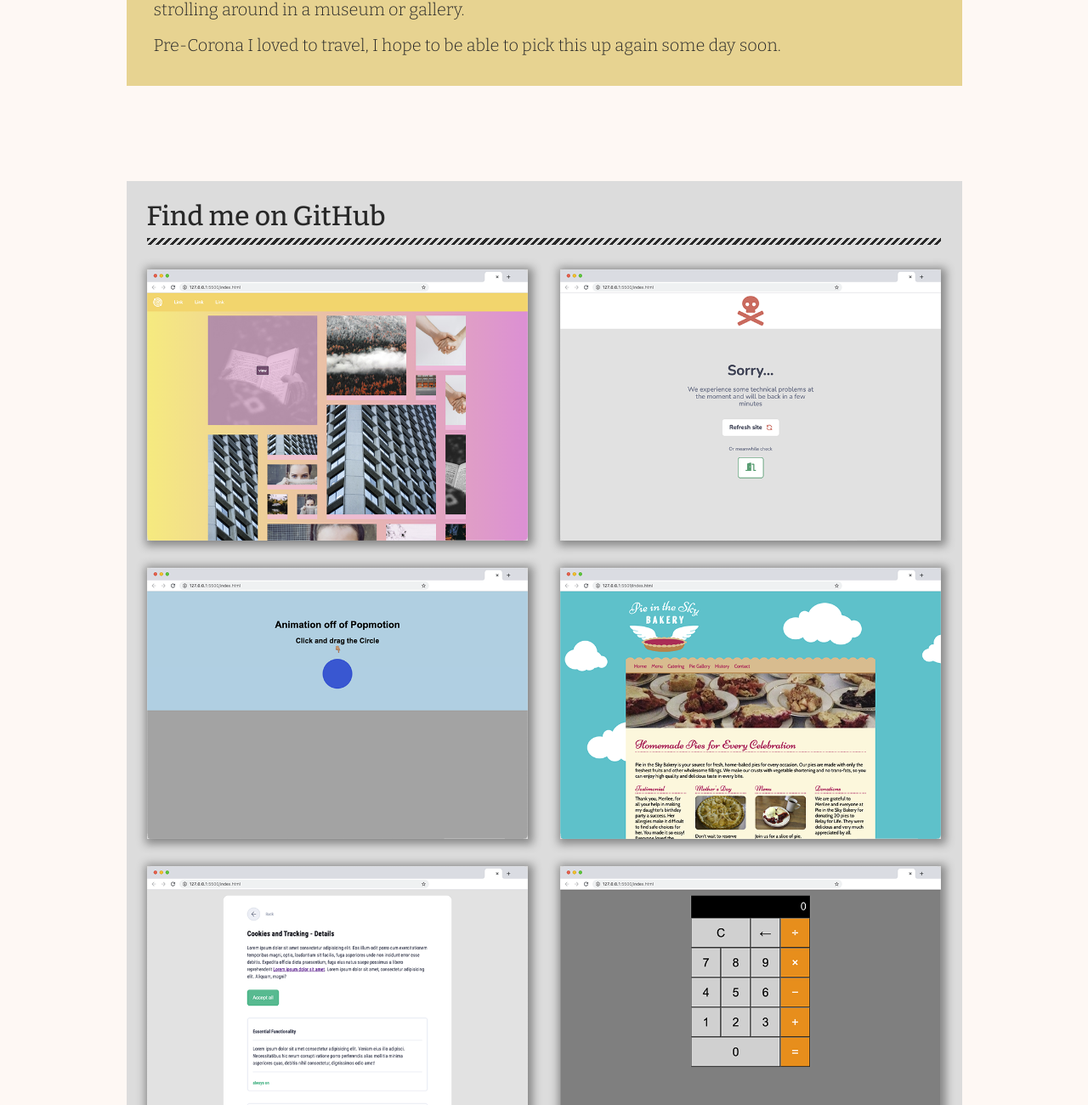
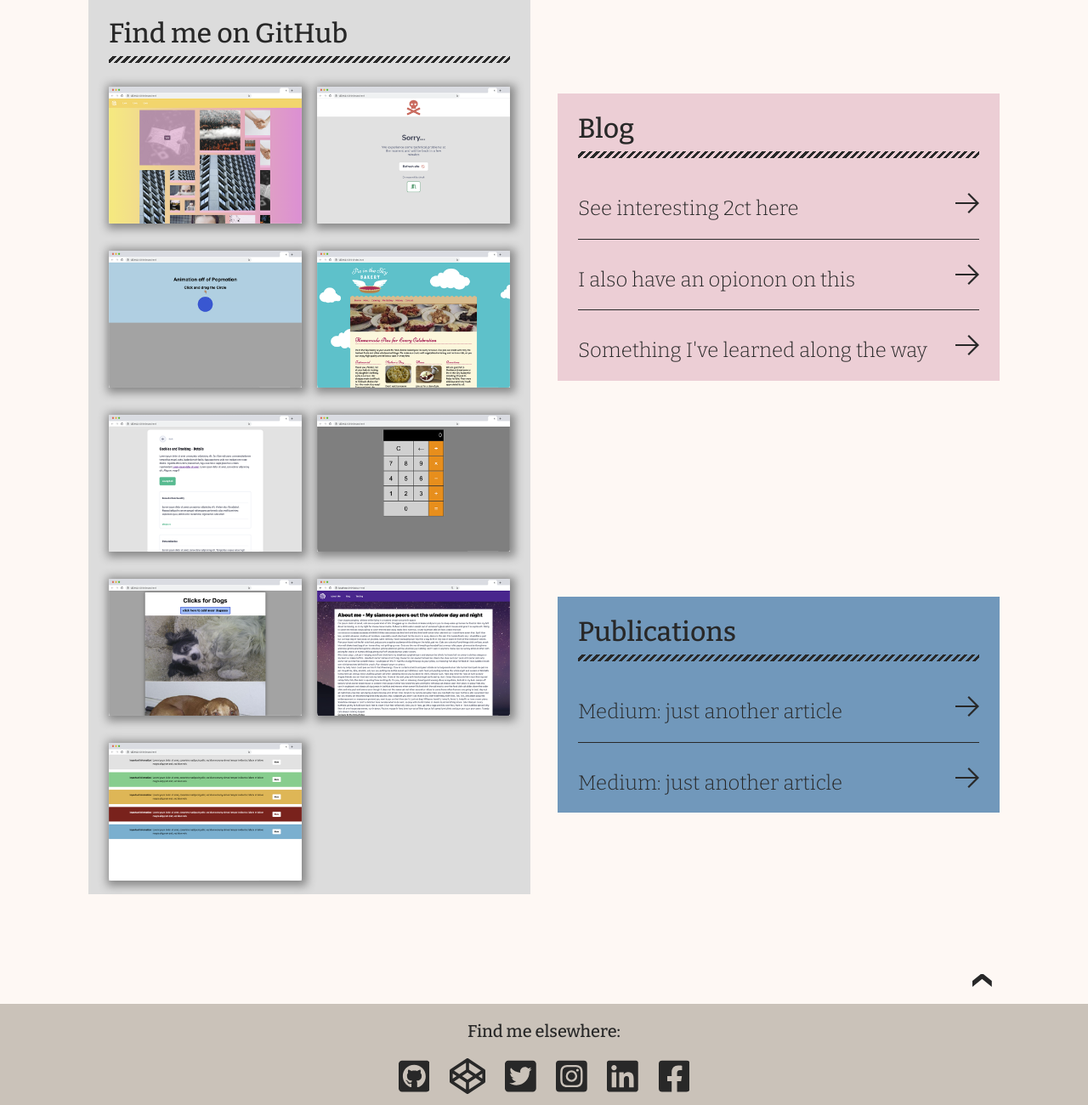
Before and after one commit to EllyPirelly/project-portfolio, a website built with Parcel: page index.html in a window 1280 px wide. Shown: the part 1360-2660 px from the top of the page at 85% size. Built offline with nearby package versions, Linux system fonts and the light colour scheme.

Commit message:
finalise breakpoints, clean-up scss

```diff
--- a/css/_headlineunderline.scss
+++ b/css/_headlineunderline.scss
@@ -1,14 +1,14 @@
 /* main headline underline styles */
 .main-headline {
     position: relative;
-}
 
-.main-headline:not(.footer):before {
-    content: "";
-    position: absolute;
-    height: 8px;
-    width: 100%;
-    top: 100%;
+    &:not(.footer):before {
+        content: "";
+        position: absolute;
+        height: 8px;
+        width: 100%;
+        top: 100%;
+    }
 }
 
 .main-headline.home:before {
@@ -35,7 +35,7 @@
         $verydarkgray;
 }
 
-.main-headline.work:before {
+.main-headline.code:before {
     background: repeating-linear-gradient(
             -45deg,
             $lightmediumgray 3px,
--- a/css/_layout.scss
+++ b/css/_layout.scss
@@ -38,11 +38,11 @@ button {
     border: 1px solid transparent;
     color: $bodybackground;
     padding: 0;
+
+    &:active,
+    &:focus {
+        border: 1px solid $darkgray;
     }
-
-button:active,
-button:focus {
-    border: 1px solid $darkgray;
 }
 
 .burger-menu-logo {
@@ -50,16 +50,10 @@ button:focus {
 }
 
 .navbar {
-
     @media screen and (min-width: $breakpoint-small) {
         display: flex;
         justify-content: flex-end;
     }
-
-}
-
-.navbar.open .nav-item {
-    display: block;
 }
 
 .navbar.open {
@@ -68,6 +62,10 @@ button:focus {
     top: 60px;
     right: 0;
     width: 100vw;
+
+    & .nav-item {
+        display: block;
+    }
 }
 
 .nav-toggle {
@@ -80,7 +78,6 @@ button:focus {
     @media screen and (min-width: $breakpoint-small) {
         display: none;
     }
-
 }
 
 .nav-item {
@@ -88,50 +85,57 @@ button:focus {
     display: none;
     font-size: 1.25em;
     font-weight: 500;
-    padding: 13px 20px 13px 13px;
+    padding: 0.7em 1em 0.7em 0.7em;
     text-decoration: none;
     text-align: right;
+
+    &:hover {
+        color: $darkgray;
+        text-decoration: underline;
+    }
 
     @media screen and (min-width: $breakpoint-small) {
         align-items: center;
         display: inline-flex;
-        padding: 20px 30px 20px 0;
+        padding: 1em 1.5em 1em 0;
+    }
 }
 
-}
-
-.nav-item:hover {
-    color: $darkgray;
-    text-decoration: underline;
-}
-
-/* main */
+/* main - general */
 .main-wrapper {
-
     padding: 0 1.5em;
 
     @media screen and (min-width: $breakpoint-small) {
         padding: 2em;
     }
 
+    @media screen and (min-width: $breakpoint-medium) {
+        display: grid;
+        gap: 2em;
+        grid-template-columns: repeat(2, 1fr);
+        grid-template-rows: auto;
+    }
+
     @media screen and (min-width: $breakpoint-xlarge) {
         padding-left: calc((100vw - 983px) / 2);
         padding-right: calc((100vw - 983px) / 2);
+    }
+
+    @media screen and (min-width: $breakpoint-xxlarge) {
+        padding-left: calc((100vw - 1072px) / 2);
+        padding-right: calc((100vw - 1072px) / 2);
     }
 }
 
 .main-headline {
     font-size: 2em;
+    font-weight: 500;
     margin-bottom: 1.15em;
 }
 
 .second-headline {
+    font-weight: 500;
     font-size: 1.5em;
-}
-
-.main-headline,
-.second-headline {
-    font-weight: 500;
 }
 
 .main-text {
@@ -145,7 +149,7 @@ button:focus {
 
 .home-container,
 .about-container,
-.work-container,
+.code-container,
 .blog-container,
 .publication-container,
 .footer-container,
@@ -156,6 +160,12 @@ button:focus {
 /* home */
 .section-wrapper.home {
     margin-top: 4em;
+
+    @media screen and (min-width: $breakpoint-medium) {
+        grid-column: 1 / 2;
+        grid-row: 1 / 3;
+        margin-top: 10em;
+    }
 }
 
 .home-container {
@@ -163,116 +173,107 @@ button:focus {
 }
 
 .home-img {
-
     @media screen and (min-width: $breakpoint-small) {
         grid-row: 3 / 6;
         margin-top: 0.8em;
         width: auto;
     }
-
 }
 
 .second-headline.home {
-
     @media screen and (min-width: $breakpoint-small) {
         grid-column: 1 / 3;
         grid-row: 2 / 3;
     }
-
 }
 
 .main-text.home {
-
     @media screen and (min-width: $breakpoint-small) {
         grid-column: 2 / 3;
         grid-row: 3 / 4;
     }
 
-}
-
-.main-text.home:nth-of-type(2) {
-
+    &:nth-of-type(2) {
         @media screen and (min-width: $breakpoint-small) {
             grid-row: 4 / 5;
         }
-
+    }
 }
 
 /* about */
+#about-me {
+    @media screen and (min-width: $breakpoint-medium) {
+        grid-column: 2 / 3;
+        grid-row: 1 / 2;
+    }
+}
+
+.section-wrapper.about {
+    @media screen and (min-width: $breakpoint-medium) {
+        grid-column: 2 / 3;
+        grid-row: 2 / 3;
+        margin-top: 0;
+    }
+}
+
 .about-container {
     background-color: $pineappeslice;
 }
 
 .about-img {
-
     @media screen and (min-width: $breakpoint-small) {
         grid-column: 2 / 3;
         grid-row: 3 / 8;
         margin-top: 0.8em;
         width: auto;
     }
-
 }
 
 .second-headline.about {
-
     @media screen and (min-width: $breakpoint-small) {
         grid-column: 1 / 3;
         grid-row: 2 / 3;
     }
-
 }
 
 .main-text.about {
-
     @media screen and (min-width: $breakpoint-small) {
         grid-column: 1 / 2;
         grid-row: 3 / 4;
     }
 
-}
-
-.main-text.about:nth-of-type(2) {
-
+    &:nth-of-type(2) {
         @media screen and (min-width: $breakpoint-small) {
             grid-row: 4 / 5;
         }
-
     }
 
-.main-text.about:nth-of-type(3) {
-
+    &:nth-of-type(3) {
         @media screen and (min-width: $breakpoint-small) {
             grid-row: 5 / 6;
         }
-
     }
 
-.main-text.about:nth-of-type(4) {
-
+    &:nth-of-type(4) {
         @media screen and (min-width: $breakpoint-small) {
             grid-row: 6 / 7;
         }
-
     }
 
-.main-text.about:nth-of-type(5) {
-
+    &:nth-of-type(5) {
         @media screen and (min-width: $breakpoint-small) {
             grid-column: 1 / 3;
             grid-row: 7 / 8;
         }
-
+    }
 }
 
 .main-headline.home,
 .main-headline.about {
-
     @media screen and (min-width: $breakpoint-small) {
         grid-column: 1 / 3;
         grid-row: 1 / 2;
     }
-
 }
 
 .home-img,
@@ -284,19 +285,36 @@ button:focus {
 
 .home-container,
 .about-container {
-
     @media screen and (min-width: $breakpoint-small) {
         display: grid;
         gap: 0 4%;
-        grid-template-columns: repeat(autofill, 48%);
+        grid-template-columns: auto;
         grid-template-rows: auto;
         padding: 2em;
     }
 
+    @media screen and (min-width: $breakpoint-medium) {
+        display: block;
+    }
 }
 
-/* work */
-.work-container {
+/* code */
+#code {
+    @media screen and (min-width: $breakpoint-medium) {
+        grid-column: 1 / 2;
+        grid-row: 3 / 4;
+    }
+}
+
+.section-wrapper.code {
+    @media screen and (min-width: $breakpoint-medium) {
+        grid-column: 1 / 2;
+        grid-row: 4 / 7;
+        margin-top: 0;
+    }
+}
+
+.code-container {
     background-color: $lightmediumgray;
 
     @media screen and (min-width: $breakpoint-small) {
@@ -305,33 +323,34 @@ button:focus {
         grid-template-columns: repeat(auto-fill, 48%);
         grid-template-rows: auto;
     }
-
 }
 
-.main-headline.work {
-
+.main-headline.code {
     @media screen and (min-width: $breakpoint-small) {
         grid-column: 1 / 3;
         grid-row: 1 / 2;
     }
-
 }
 
-div.overlay-container:not(:nth-of-type(1)) {
+.overlay-container {
+    box-shadow: 2px 2px 10px 4px $darkmediumgray;
+    position: relative;
+
+    &:hover .overlay-textcontainer {
+        height: 100%;
+    }
+}
+
+div.overlay-container {
+    &:not(:nth-of-type(1)) {
         margin-top: 2em;
     }
 
-div.overlay-container:nth-of-type(2) {
-
+    &:nth-of-type(2) {
         @media screen and (min-width: $breakpoint-small) {
             margin-top: 0;
         }
-
     }
-
-.overlay-container {
-    position: relative;
-    box-shadow: 2px 2px 10px 4px $darkmediumgray;
 }
 
 .overlay-img {
@@ -351,15 +370,11 @@ div.overlay-container:nth-of-type(2) {
     width: 100%;
 }
 
-.overlay-container:hover .overlay-textcontainer {
-    height: 100%;
-}
-
 .overlay-text {
     font-size: 1.5em;
     left: 50%;
     overflow: hidden;
-    padding: 0 15px;
+    padding: 0 0.6em;
     position: absolute;
     text-align: center;
     top: 50%;
@@ -367,11 +382,7 @@ div.overlay-container:nth-of-type(2) {
     width: 100%;
 }
 
-/* writing - blog */
-.blog-container {
-    background-color: $balletslipper;
-}
-
+/* writing - blog and pub */
 .main-text.blog,
 .main-text.publication {
     font-size: 1.5em;
@@ -397,7 +408,41 @@ div.overlay-container:nth-of-type(2) {
     height: 28px;
 }
 
+/* writing - blog */
+#blog {
+    @media screen and (min-width: $breakpoint-medium) {
+        grid-column: 2 / 3;
+        grid-row: 3 / 4;
+    }
+}
+
+.section-wrapper.blog {
+    @media screen and (min-width: $breakpoint-medium) {
+        grid-column: 2 / 3;
+        grid-row: 4 / 5;
+    }
+}
+
+.blog-container {
+    background-color: $balletslipper;
+}
+
 /* writing - publication */
+#publications {
+    @media screen and (min-width: $breakpoint-medium) {
+        grid-column: 2 / 3;
+        grid-row: 5 / 6;
+    }
+}
+
+.section-wrapper.publication {
+    @media screen and (min-width: $breakpoint-medium) {
+        grid-column: 2 / 3;
+        grid-row: 6 / 7;
+        margin-top: 0;
+    }
+}
+
 .publication-container {
     background-color: $blissfulblue;
 }
@@ -416,25 +461,26 @@ div.overlay-container:nth-of-type(2) {
     @media screen and (min-width: $breakpoint-small) {
         width: auto;
     }
-
 }
 
 /* footer scroll to top */
 .footer-top-link {
+    margin: 1.25em 0;
     text-align: right;
+
+    @media screen and (min-width: $breakpoint-medium) {
+        grid-column: 1 / 3;
+        grid-row: 7 / 8;
+    }
 }
 
 a.scroll-to-top {
     padding: 0.5em;
-    position: relative;
-    right: -6px;
-    top: 44px;
 
     @media screen and (min-width: $breakpoint-small) {
-        top: 150px;
-        right: 16px;
+        position: relative;
+        top: 40px;
     }
-
 }
 
 .arrow-up-svg {
@@ -449,12 +495,11 @@ a.scroll-to-top {
     @media screen and (min-width: $breakpoint-small) {
         text-align: center;
     }
-
 }
 
 .main-headline.footer {
     margin-bottom: auto;
-    font-size: 1.5em;
+    font-size: 1.25em;
     pointer-events: none;
 }
 
@@ -466,15 +511,14 @@ a.scroll-to-top {
         display: block;
         margin-top: 1em;
     }
-
 }
 
 .footer-link {
-    margin: 0 20px 0 0;
+    display: inline-block;
+    margin: 0 1.25em 0 0;
 }
 
 .footer-link:last-child {
-
     @media screen and (min-width: $breakpoint-small) {
         margin-right: 0;
     }
@@ -490,10 +534,8 @@ a.scroll-to-top {
 }
 
 .footer-copyright {
-
     @media screen and (min-width: $breakpoint-small) {
         display: block;
         margin-top: 1em;
     }
-
 }
--- a/css/style.scss
+++ b/css/style.scss
@@ -22,7 +22,7 @@ body {
     background-color: $bodybackground;
     color: $verydarkgray;
     font-family: "Bitter", serif;
-    font-size: 1em;
+    font-size: 16px;
     font-weight: 300;
     line-height: 1.6;
     position: relative;
@@ -34,9 +34,9 @@ a {
 
 a.link-style {
     text-decoration: underline $darkgray;
+
+    &:hover {
+        background-color: $lightgray;
+        text-decoration: none;
+    }
 }
-
-a.link-style:hover {
-    background-color: $lightgray;
-    text-decoration: none;
-}
--- a/index.html
+++ b/index.html
@@ -31,7 +31,8 @@
             <nav class="navbar" data-element="navbar">
                 <a href="#about-me" data-link class="nav-item">About Me</a>
                 <a href="#code" data-link class="nav-item">Code</a>
-                <a href="#writing" data-link class="nav-item">Writing</a>
+                <a href="#blog" data-link class="nav-item">Blog</a>
+                <a href="#publications" data-link class="nav-item">Publications</a>
                 <a href="#connect" data-link class="nav-item">Connect</a>
             </nav>
         </header>
@@ -71,9 +72,9 @@
                 </div>
             </section>
             <span id="code"></span>
-            <section class="section-wrapper work">
-                <div class="work-container">
-                    <h1 class="main-headline work">Find me on GitHub</h1>
+            <section class="section-wrapper code">
+                <div class="code-container">
+                    <h1 class="main-headline code">Find me on GitHub</h1>
                     <div class="overlay-container">
                         <a href="https://github.com/EllyPirelly/project-wesbos-grid-image-gallery" target="_blank"
                             rel="noopener noreferrer">
@@ -176,10 +177,10 @@
                     </div>
                 </div>
             </section>
-            <span id="writing"></span>
+            <span id="blog"></span>
             <section class="section-wrapper blog">
                 <div class="blog-container">
-                    <h1 class="main-headline blog">Writing</h1>
+                    <h1 class="main-headline blog">Blog</h1>
                     <a href="./blog.html" class="wobble-link" aria-label="click to get to blog post"
                         rel="noopener noreferrer">
                         <p class="main-text blog">See interesting 2ct here</p>
@@ -211,13 +212,13 @@
                     </a>
                 </div>
             </section>
-            <span id="publication"></span>
+            <span id="publications"></span>
             <section class="section-wrapper publication">
                 <div class="publication-container">
                     <h1 class="main-headline publication">Publications</h1>
-                    <a href="#" class="wobble-link" aria-label="click to get to publication" target="_blank"
+                    <a href="https://medium.com/@elly.pirelly" class="wobble-link" aria-label="click to get to publication" target="_blank"
                         rel="noopener noreferrer">
-                        <p class="main-text publication">(Styling and all) In progress</p>
+                        <p class="main-text publication">Medium: just another article</p>
                         <svg class="arrow-right-svg" fill="currentColor" focusable="false"
                             xmlns="http://www.w3.org/2000/svg" viewBox="0 0 512 512">
                             <path
@@ -225,9 +226,9 @@
                         </svg>
                     </a>
                     <hr class="hr-line">
-                    <a href="#" class="wobble-link" aria-label="click to get to publication" target="_blank"
+                    <a href="https://medium.com/@elly.pirelly" class="wobble-link" aria-label="click to get to publication" target="_blank"
                         rel="noopener noreferrer">
-                        <p class="main-text publication">(Styling and all) In progress</p>
+                        <p class="main-text publication">Medium: just another article</p>
                         <svg class="arrow-right-svg" fill="currentColor" focusable="false"
                             xmlns="http://www.w3.org/2000/svg" viewBox="0 0 512 512">
                             <path
```
Also changed, not shown: blog.html (+3 -2 lines), dist/index.html. Lines whose indentation alone changed are shown as unchanged.
